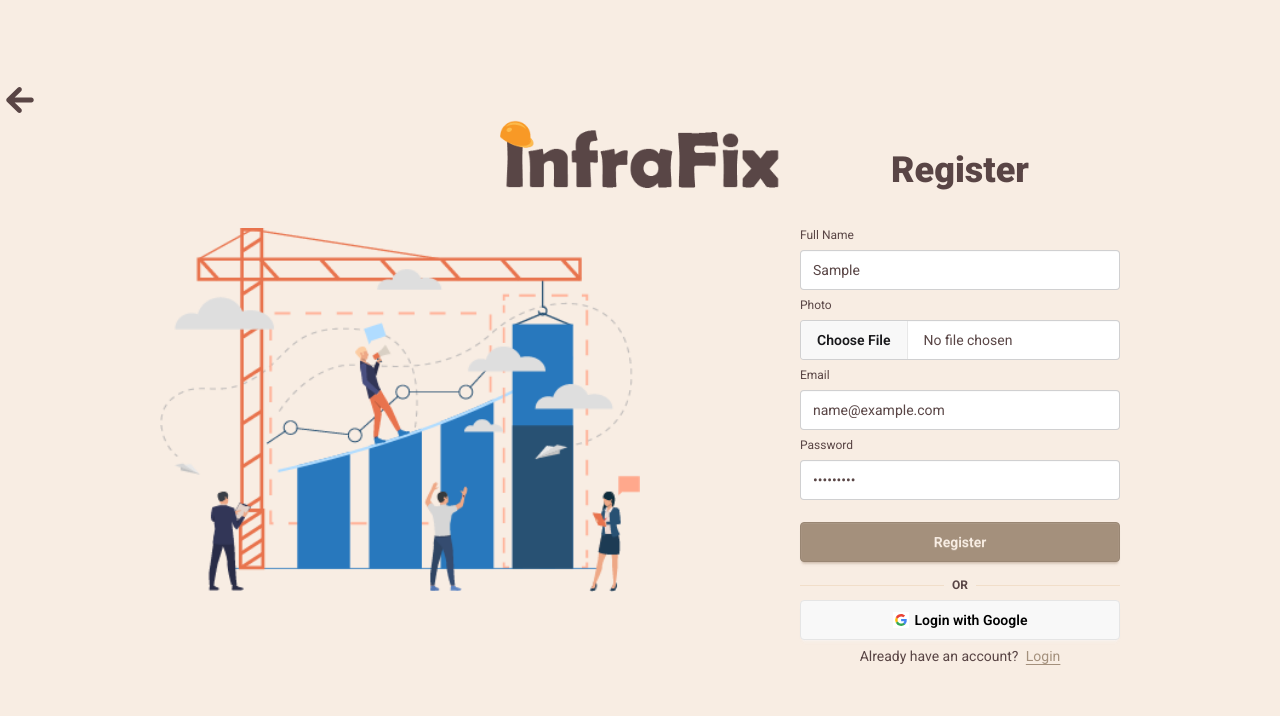
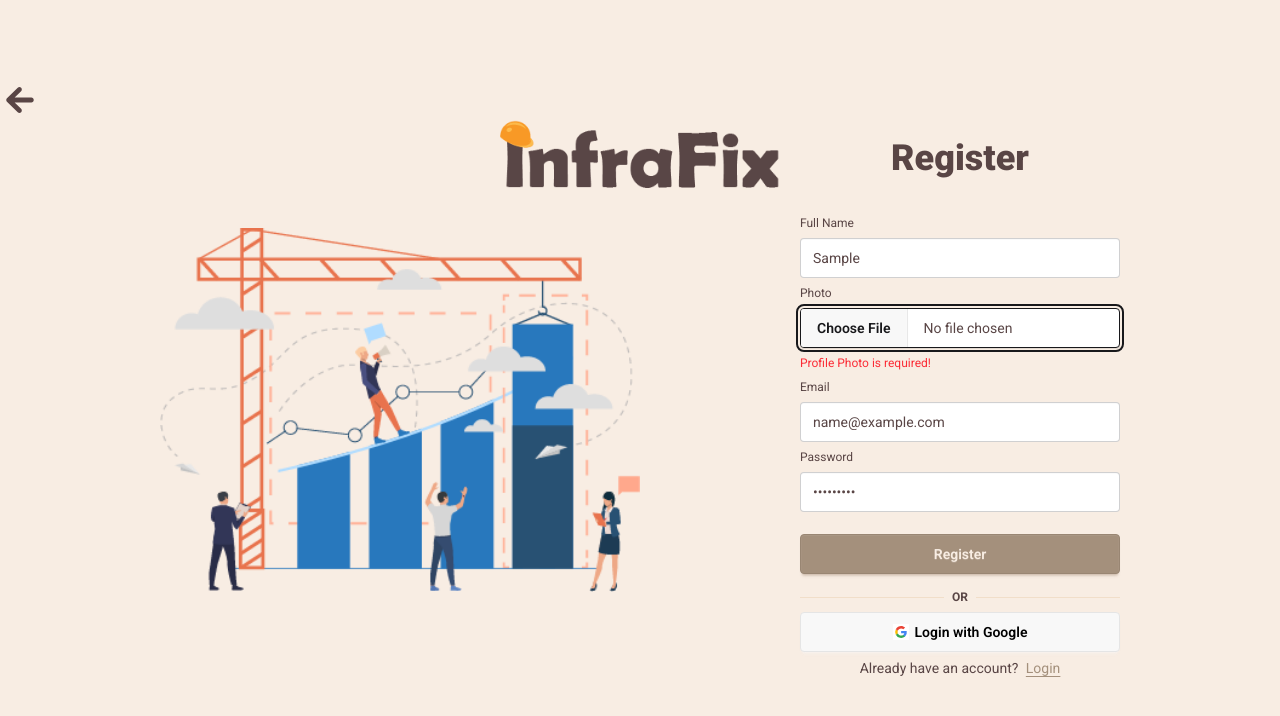
Before and after one commit to moinulhasan45777/InfraFix-Client-React-TanstackQuery, a React (Vite) app: page /auth/register in a window 1280 px wide. Both pictures are taken after typing "Sample", "name@example.com", "Sample123" into the empty fields and a click on the button "Register". Shown: the top 716 px of the page. Built offline with nearby package versions, Linux system fonts and the light colour scheme; no server answers.

Commit message:
Added Photo Upload functionality in Register Page

```diff
--- a/package.json
+++ b/package.json
@@ -11,6 +11,7 @@
   },
   "dependencies": {
     "@tailwindcss/vite": "^4.1.18",
+    "axios": "^1.13.2",
     "firebase": "^12.7.0",
     "react": "^19.2.0",
     "react-dom": "^19.2.0",
--- a/src/contexts/AuthProvider.jsx
+++ b/src/contexts/AuthProvider.jsx
@@ -31,6 +31,10 @@ const AuthProvider = ({ children }) => {
     return signInWithPopup(auth, googleProvider);
   };
 
+  const updateUser = (profile) => {
+    return updateProfile(auth.currentUser, profile);
+  };
+
   const logOut = () => {
     setLoading(true);
     return signOut(auth);
@@ -55,6 +59,7 @@ const AuthProvider = ({ children }) => {
     signInUser,
     signInGoogle,
     logOut,
+    updateUser,
   };
   return <AuthContext value={authInfo}>{children}</AuthContext>;
 };
--- a/src/pages/authentication/register/Register.jsx
+++ b/src/pages/authentication/register/Register.jsx
@@ -2,9 +2,10 @@ import React from "react";
 import { useForm } from "react-hook-form";
 import { Link } from "react-router";
 import useAuth from "../../../hooks/useAuth";
+import axios from "axios";
 
 const Register = () => {
-  const { registerUser, signInGoogle } = useAuth();
+  const { registerUser, signInGoogle, updateUser } = useAuth();
 
   const {
     register,
@@ -13,9 +14,33 @@ const Register = () => {
   } = useForm();
 
   const handleRegistration = (data) => {
+    const profileImage = data.photo[0];
+
     registerUser(data.email, data.password)
       .then((result) => {
         console.log(result.user);
+        // Store the image and get the photo url
+        const formData = new FormData();
+        formData.append("image", profileImage);
+        const imageApiUrl = `https://api.imgbb.com/1/upload?key=${
+          import.meta.env.VITE_image_host_key
+        }`;
+        axios.post(imageApiUrl, formData).then((res) => {
+          console.log("after iamge upload", res.data);
+          const userProfile = {
+            displayName: data.name,
+            photoURL: res.data.data.url,
+          };
+
+          updateUser(userProfile)
+            .then((result) => {
+              console.log(result);
+            })
+            .catch((error) => {
+              console.log(error);
+            });
+        });
+        // Updating User Profile
       })
       .catch((error) => {
         console.log(error);
@@ -50,7 +75,15 @@ const Register = () => {
             <p className="text-red-500">Full Name is required!</p>
           )}
           <label className="label text-primary-content">Photo</label>
-          <input type="file" className="file-input" />
+          <input
+            type="file"
+            {...register("photo", { required: true })}
+            className="file-input"
+            placeholder="Your Image"
+          />
+          {errors.photo?.type === "required" && (
+            <p className="text-red-500">Profile Photo is required!</p>
+          )}
           <label className="label text-primary-content">Email</label>
           <input
             type="email"
```
Also changed, not shown: 2 other files (tests, documents, lock files or other folders).
